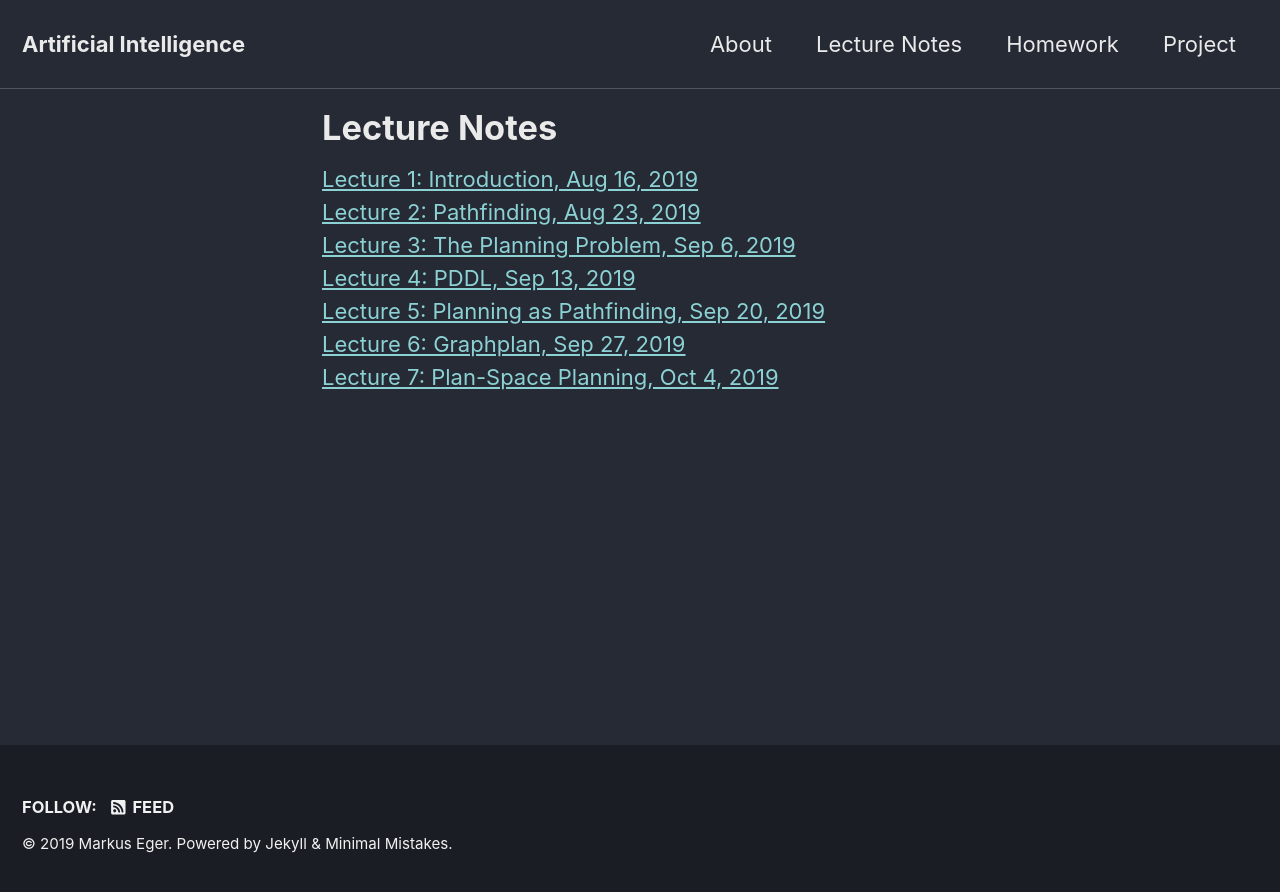
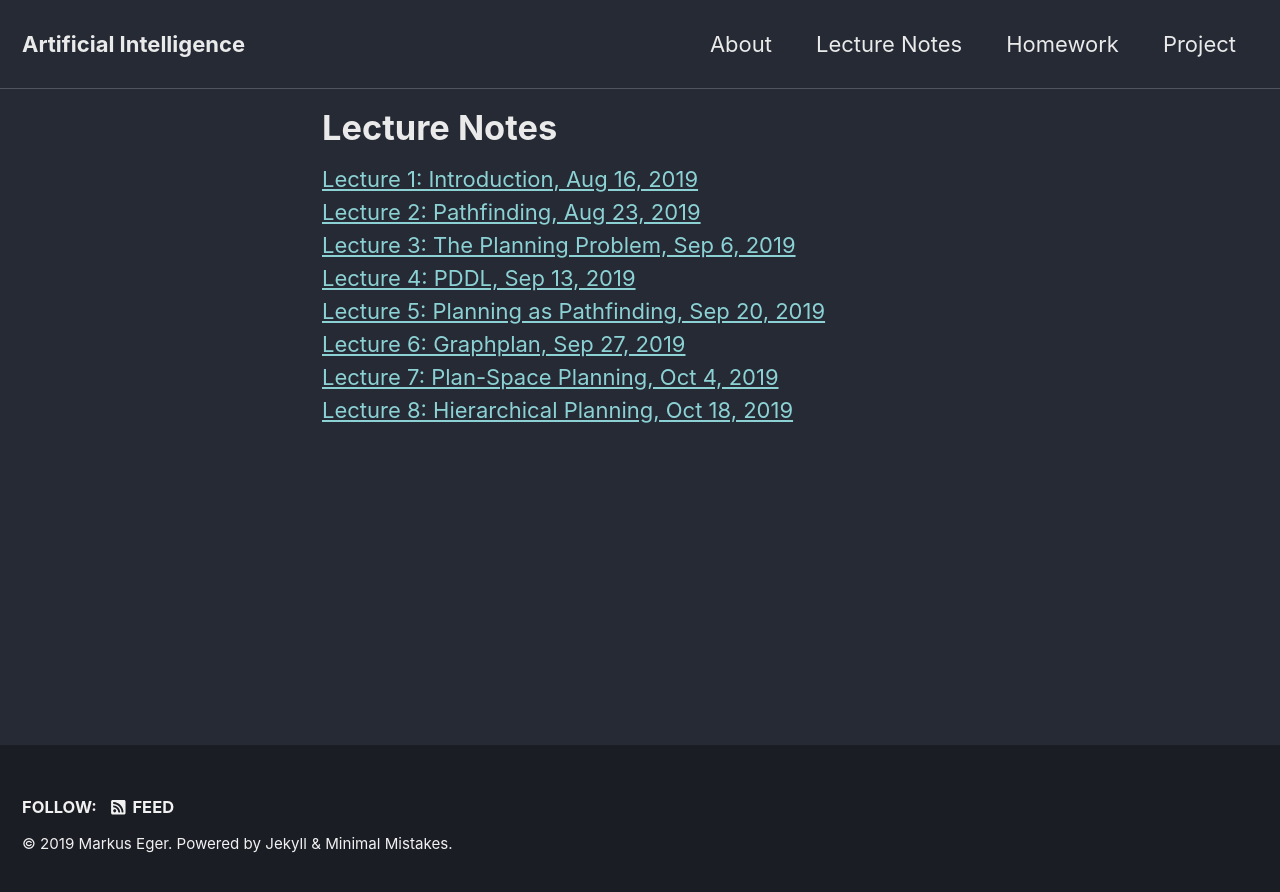
Before and after one commit to yawgmoth/PF-3335, a Jekyll site: the page built from _pages/slides.html, in a window 1280 px wide. Shown: the top 892 px of the page. Built offline with Jekyll 4.4.1, drawn with Linux system fonts in a browser that asks for light colours; cached includes are drawn as plain includes; nearby versions of some CDN libraries.

Commit message:
add lecture 8 slides and homework 8

```diff
--- a/_pages/homework.html
+++ b/_pages/homework.html
@@ -15,6 +15,7 @@ categories: [frontpage]
 <a href="/PF-3335/assets/pdf/homework5.pdf">Homework 5, due: Sep 27, 2019</a><br/>
 <a href="/PF-3335/assets/pdf/homework6.pdf">Homework 6, due: Oct 4, 2019</a><br/>
 <a href="/PF-3335/assets/pdf/homework7.pdf">Homework 7, due: Oct 18, 2019</a><br/>
+<a href="/PF-3335/assets/pdf/homework8.pdf">Homework 8, due: Oct 25, 2019</a><br/>
 <!--<a href="lecture6.html">Lecture 6: Graphplan, Sep 27, 2019</a><br/>
 <a href="lecture7.html">Lecture 7: Plan-Space Planning, Oct 4, 2019</a><br/>
 <a href="lecture8.html">Lecture 8: Hierarchical Planning, Oct 18, 2019</a><br/>
--- a/_pages/lecture8.html
+++ b/_pages/lecture8.html
@@ -270,7 +270,11 @@ class: medium
 
 * [Homework 8](/PF-3335/assets/pdf/homework8.pdf) has been posted on the class website
 
-*
+* There are 4 problems
+
+* One problem is about DPOCL
+
+* The other three use PyHOP: Download the code and play around with it
 
 ---
 
--- a/_pages/slides.html
+++ b/_pages/slides.html
@@ -15,8 +15,8 @@ categories: [frontpage]
 <a href="lecture5.html">Lecture 5: Planning as Pathfinding, Sep 20, 2019</a><br/>
 <a href="lecture6.html">Lecture 6: Graphplan, Sep 27, 2019</a><br/>
 <a href="lecture7.html">Lecture 7: Plan-Space Planning, Oct 4, 2019</a><br/>
-<!--<a href="lecture8.html">Lecture 8: Hierarchical Planning, Oct 18, 2019</a><br/>
-<a href="lecture9.html">Lecture 9: Planning under Uncertainty, Oct 25, 2019</a><br/>
+<a href="lecture8.html">Lecture 8: Hierarchical Planning, Oct 18, 2019</a><br/>
+<!--<a href="lecture9.html">Lecture 9: Planning under Uncertainty, Oct 25, 2019</a><br/>
 <a href="lecture10.html">Lecture 10: Epistemic Logic, Nov 8, 2019</a><br/>
 <a href="lecture11.html">Lecture 11: Epistemic Planning, Nov 15, 2019</a><br/>
 <a href="lecture12.html">Lecture 12: Plan Recognition, Nov 22, 2019</a><br/>
```
Also changed, not shown: 1 other file.
